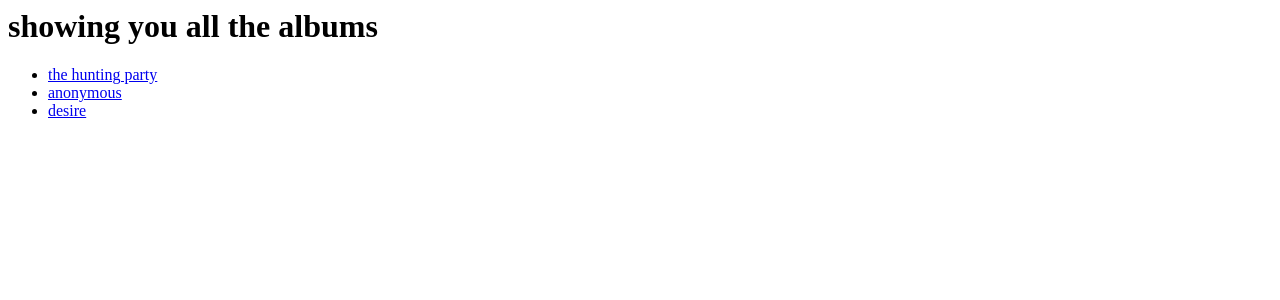
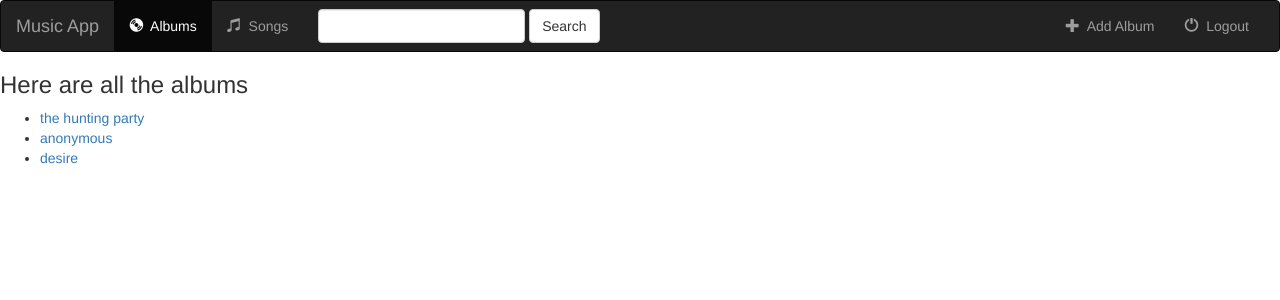
Before and after one commit to kartikchauhan/first_django_project, a Django app: page /music/ in a window 1280 px wide. Shown: the top 300 px of the page. Run offline with Django 3.2, Linux system fonts and the light colour scheme; data comes from the database, SQL or seed files in the repository; both versions use the stored data as it was after the commit; some libraries are stand-ins or nearby versions.

Commit message:
base template added

```diff
--- /dev/null
+++ b/mysite/musicapp/static/music/style.css
@@ -0,0 +1,4 @@
+h3
+{
+    color:saddlebrown;
+}
--- /dev/null
+++ b/mysite/musicapp/templates/base.html
@@ -0,0 +1,64 @@
+<!DOCTYPE html>
+<html lang="en">
+<head>
+    <meta charset="UTF-8">
+    <title>{% block title%}{% endblock %}</title>
+    <link rel="stylesheet" href="http://maxcdn.bootstrapcdn.com/bootstrap/3.3.7/css/bootstrap.min.css">
+    <script src="https://ajax.googleapis.com/ajax/libs/jquery/1.12.4/jquery.min.js"></script>
+    <script src="http://maxcdn.bootstrapcdn.com/bootstrap/3.3.7/js/bootstrap.min.js"></script>
+</head>
+<body>
+    <nav class="navbar navbar-inverse">
+    <div class="container-fluid">
+        <div class="navbar-header">
+            <buttonn type="button" class="navbar-toggle" data-toggle="collapse" data-target="#topNavBar" >
+                <span class="icon-bar"></span>
+                <span class="icon-bar"></span>
+                <span class="icon-bar"></span>
+            </buttonn>
+            <a class="navbar-brand" href="{% url 'music:index' %}">Music App</a>
+        </div>
+
+        <div class="collapse navbar-collapse" id="topNavBar" >
+            <ul class="nav navbar-nav">
+                <li class="active">
+                    <a href="{% url 'music:index' %}">
+                        <span class="glyphicon glyphicon-cd" aria-hidden="true"></span>&nbsp;
+                        Albums
+                    </a>
+                </li>
+                 <li class="">
+                    <a href="{% url 'music:index' %}">
+                        <span class="glyphicon glyphicon-music" aria-hidden="true"></span>&nbsp;
+                        Songs
+                    </a>
+                </li>
+            </ul>
+
+            <form class="navbar-form navbar-left" role="search" method="get" action="#">
+                <div class="form-group">
+                    <input type="text" class="form-control" name="q" value=""/>
+                </div>
+                <button type="submit" class="btn btn-default">Search</button>
+            </form>
+            <ul class="nav navbar-nav navbar-right">
+                <li class="">
+                    <a href="{% url 'music:index' %}">
+                        <span class="glyphicon glyphicon-plus" aria-hidden="true"></span>&nbsp;
+                        Add Album
+                    </a>
+                </li>
+                <li class="">
+                    <a href="{% url 'music:index' %}">
+                        <span class="glyphicon glyphicon-off" aria-hidden="true"></span>&nbsp;
+                        Logout
+                    </a>
+                </li>
+            </ul>
+        </div>
+    </div>
+</nav>
+    {% block body %}
+    {% endblock %}
+</body>
+</html>
--- a/mysite/musicapp/templates/index.html
+++ b/mysite/musicapp/templates/index.html
@@ -1,8 +1,18 @@
-<h1>
-    showing you all the albums
-</h1>
+{% extends 'base.html' %}
+
+{% block title%}
+    Music App
+{% endblock %}
+
+{% block body %}
+<h3> Here are all the albums</h3>
+
 <ul>
     {% for album in all_albums %}
-        <li><a href="/music/{{ album.id }}"> {{ album.album_title }}</a></li>
+        <li>
+            <a href="{% url 'music:lists' album.id%}">{{ album.album_title }}</a>
+        </li>
     {% endfor %}
 </ul>
+
+{% endblock %}}
--- a/mysite/musicapp/urls.py
+++ b/mysite/musicapp/urls.py
@@ -1,7 +1,7 @@
 from django.conf.urls import url
 from . import views
 
-app_name = 'musics'
+app_name = 'music'
 
 
 urlpatterns = [
```
Also changed, not shown: mysite/musicapp/templates/lists.html (+11 -1 lines), mysite/db.sqlite3, 2 other files.
